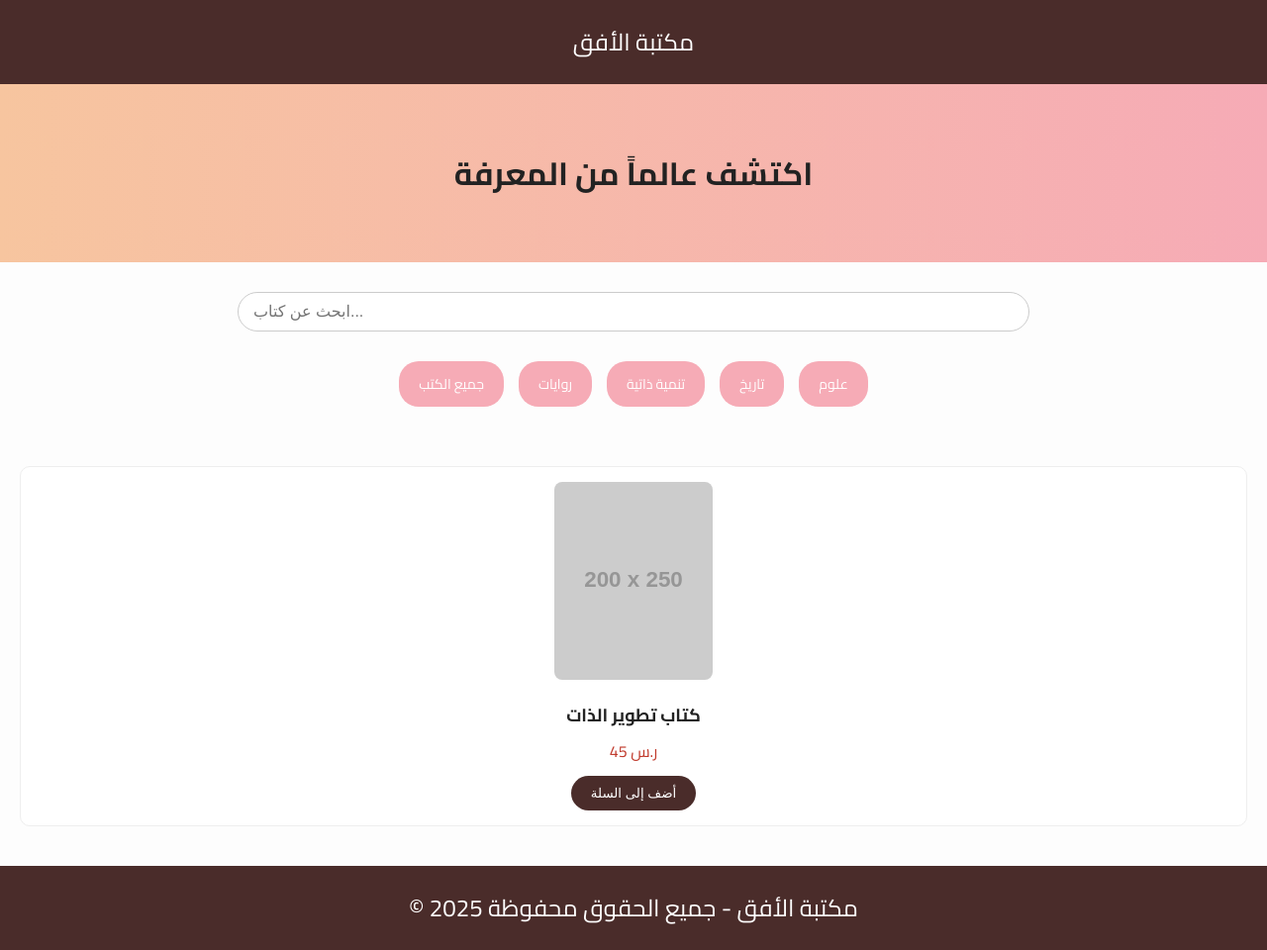
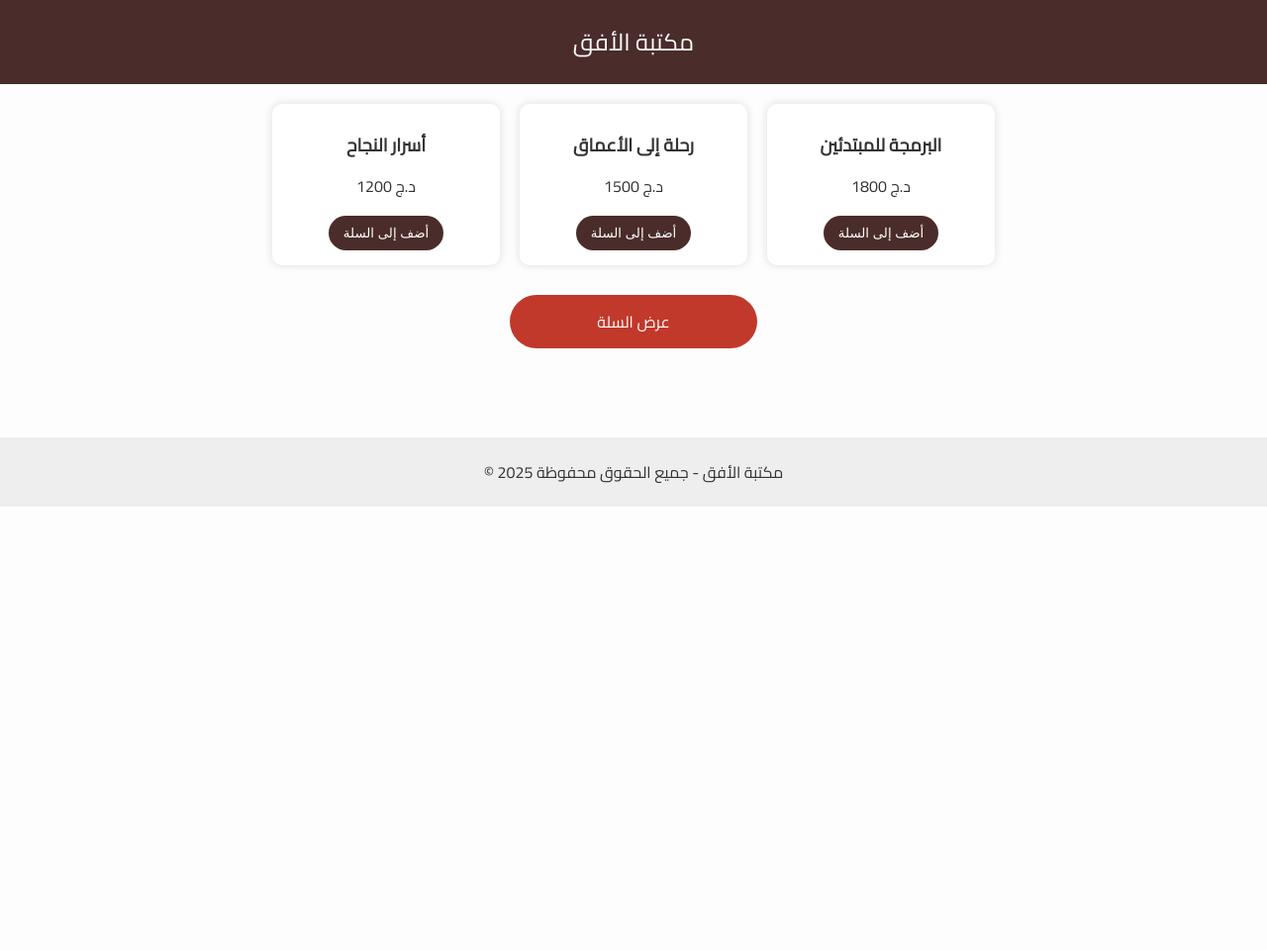
Before and after one commit to abdousba/Bookstore, a plain HTML site: page index.html in a window 1280 px wide. Shown: the whole page at 99% size. After the commit the page ends 800 px from the top, so only its background shows below. Drawn offline with Linux system fonts and the light colour scheme; placeholder pictures from the web are drawn by us.

Commit message:
Add files via upload

```diff
--- a/index.html
+++ b/index.html
@@ -2,41 +2,115 @@
 <html lang="ar">
 <head>
   <meta charset="UTF-8" />
-  <meta name="viewport" content="width=device-width, initial-scale=1.0" />
+  <meta name="viewport" content="width=device-width, initial-scale=1.0"/>
   <title>مكتبة الأفق</title>
-  <link href="https://fonts.googleapis.com/css2?family=Cairo:wght@400;700&display=swap" rel="stylesheet" />
+  <link href="https://fonts.googleapis.com/css2?family=Cairo&display=swap" rel="stylesheet">
   <style>
-    body { font-family: 'Cairo', sans-serif; margin: 0; padding: 0; background-color: #fdfdfd; color: #222; }
-    header, footer { background-color: #4a2c2a; color: white; padding: 20px; text-align: center; font-size: 24px; }
-    .hero { background: linear-gradient(to right, #f7c59f, #f6abb6); padding: 60px 20px; text-align: center; font-size: 32px; font-weight: bold; }
-    .search-bar { margin: 30px auto; text-align: center; }
-    .search-bar input { padding: 10px 15px; width: 60%; border: 1px solid #ccc; border-radius: 25px; font-size: 16px; }
-    .categories { display: flex; justify-content: center; gap: 15px; flex-wrap: wrap; margin: 20px 0; }
-    .category { background: #f6abb6; color: white; padding: 10px 20px; border-radius: 20px; font-size: 14px; cursor: pointer; }
-    .books-section { display: grid; grid-template-columns: repeat(auto-fit, minmax(200px, 1fr)); gap: 20px; padding: 40px 20px; }
-    .book-card { background: white; border: 1px solid #eee; border-radius: 10px; padding: 15px; text-align: center; }
-    .book-card img { max-width: 100%; height: 200px; object-fit: cover; border-radius: 8px; margin-bottom: 10px; }
-    .book-title { font-size: 18px; font-weight: bold; margin-bottom: 5px; }
-    .book-price { color: #c0392b; font-size: 16px; margin-bottom: 10px; }
-    .add-btn { background: #4a2c2a; color: white; border: none; padding: 10px 20px; border-radius: 25px; cursor: pointer; }
+    body {
+      font-family: 'Cairo', sans-serif;
+      margin: 0;
+      padding: 0;
+      background-color: #fdfdfd;
+      color: #333;
+    }
+    header {
+      background-color: #4a2c2a;
+      color: white;
+      padding: 20px;
+      text-align: center;
+      font-size: 24px;
+    }
+    .container {
+      max-width: 1000px;
+      margin: auto;
+      padding: 20px;
+    }
+    .books {
+      display: flex;
+      flex-wrap: wrap;
+      gap: 20px;
+      justify-content: center;
+    }
+    .book {
+      background: #fff;
+      border-radius: 10px;
+      box-shadow: 0 0 10px #ddd;
+      padding: 15px;
+      width: 200px;
+      text-align: center;
+    }
+    .book h3 {
+      font-size: 18px;
+      margin: 10px 0;
+    }
+    .book p {
+      margin: 5px 0;
+    }
+    button {
+      background: #4a2c2a;
+      color: white;
+      border: none;
+      padding: 10px 15px;
+      border-radius: 20px;
+      cursor: pointer;
+      margin-top: 10px;
+    }
+    .cart-link {
+      display: block;
+      width: 200px;
+      margin: 30px auto;
+      padding: 12px 25px;
+      background: #c0392b;
+      color: white;
+      border-radius: 30px;
+      text-align: center;
+      text-decoration: none;
+      font-size: 16px;
+    }
+    footer {
+      text-align: center;
+      padding: 20px;
+      background: #eee;
+      margin-top: 40px;
+    }
   </style>
 </head>
 <body>
   <header>مكتبة الأفق</header>
-  <div class="hero">اكتشف عالماً من المعرفة</div>
-  <div class="search-bar"><input type="text" placeholder="ابحث عن كتاب..." /></div>
-  <div class="categories">
-    <div class="category">جميع الكتب</div><div class="category">روايات</div>
-    <div class="category">تنمية ذاتية</div><div class="category">تاريخ</div><div class="category">علوم</div>
-  </div>
-  <div class="books-section">
-    <div class="book-card">
-      <a href="book-details.html"><img src="https://via.placeholder.com/200x250" alt="كتاب 1" /></a>
-      <div class="book-title">كتاب تطوير الذات</div>
-      <div class="book-price">45 ر.س</div>
-      <a href="cart.html"><button class="add-btn">أضف إلى السلة</button></a>
+  <div class="container">
+    <div class="books" id="book-list">
+      <!-- الكتب ستظهر هنا بواسطة JavaScript -->
     </div>
+    <a class="cart-link" href="cart.html">عرض السلة</a>
   </div>
   <footer>&copy; 2025 مكتبة الأفق - جميع الحقوق محفوظة</footer>
+
+  <script>
+    const books = [
+      { name: "أسرار النجاح", price: 1200 },
+      { name: "رحلة إلى الأعماق", price: 1500 },
+      { name: "البرمجة للمبتدئين", price: 1800 }
+    ];
+
+    const bookList = document.getElementById('book-list');
+
+    books.forEach(book => {
+      const div = document.createElement('div');
+      div.className = 'book';
+      div.innerHTML = `
+        <h3>${book.name}</h3>
+        <p>${book.price} د.ج</p>
+        <button onclick='addToCart(${JSON.stringify(book)})'>أضف إلى السلة</button>
+      `;
+      bookList.appendChild(div);
+    });
+
+    function addToCart(book) {
+      const cart = JSON.parse(localStorage.getItem("cart")) || [];
+      cart.push(book);
+      localStorage.setItem("cart", JSON.stringify(cart));
+      alert("تمت إضافة الكتاب إلى السلة!");
+    }
+  </script>
 </body>
 </html>
```
